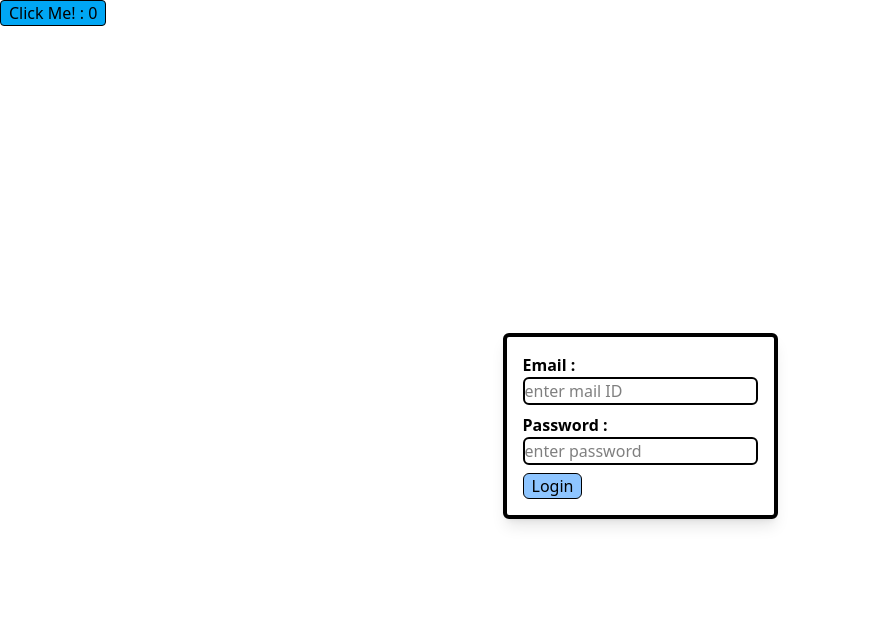
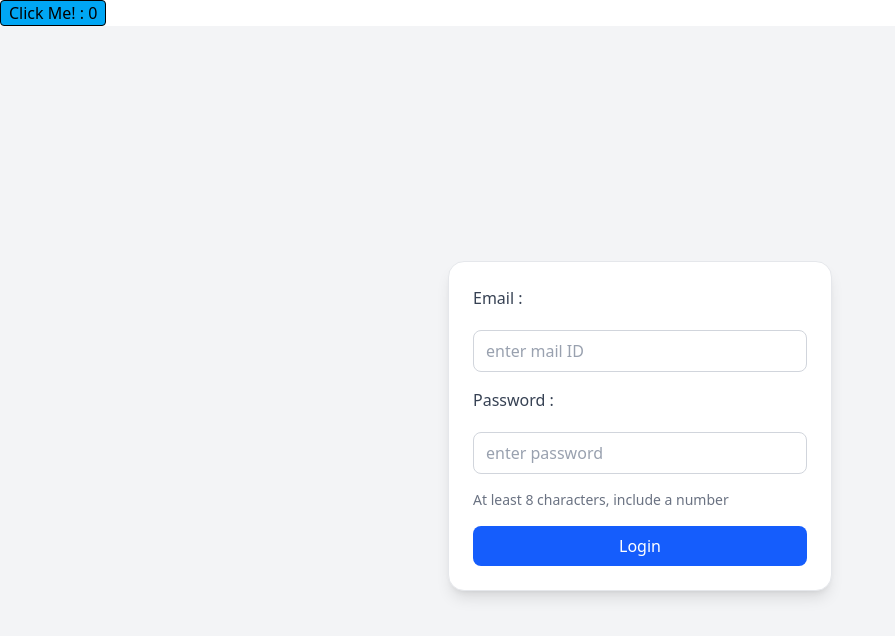
Before and after one commit to IZUMI-GIT/Cardinal, a React (Vite) app in the folder Frontend/: page /login in a window 1280 px wide. Shown: the top 636 px of the page, without its empty margins (0-895 px from the left). Built offline with nearby package versions, Linux system fonts and the light colour scheme.

Commit message:
login modal

```diff
--- a/Frontend/src/auth/LogInModal.tsx
+++ b/Frontend/src/auth/LogInModal.tsx
@@ -31,18 +31,15 @@ export function LogInModal () {
     }
 
     return (
-        <div className="h-screen flex items-center justify-center">
-            <div className="border-4 border-black-500 p-4 rounded-md leading-6 shadow-lg">
-                <form onSubmit={handleSubmit}>
-                    <label className="font-semibold">Email : </label>
-                    <br />
-                    <input className="border-2 border-black-2 rounded-md mb-2" type="email" name="email" value={email} onChange={(e) => setEmail(e.target.value)} placeholder="enter mail ID"/>
-                    <br />
-                    <label className="font-semibold">Password : </label>
-                    <br />
-                    <input className="border-2 border-black-2 rounded-md mb-2" type="password" name="password" value={password} min='8' onChange={(e) => setPassword(e.target.value)} placeholder="enter password" />
-                    <br />
-                    <button className="mx-auto border px-2 rounded-md bg-blue-300 hover:bg-blue-500" type="submit">Login</button>
+        <div className="min-h-screen bg-gray-100 flex items-center justify-center">
+            <div className="w-full max-w-sm bg-white border border-gray-200 p-6 rounded-2xl shadow-lg">
+                <form className="space-y-4" onSubmit={handleSubmit}>
+                    <label className="block text-md font-medium text-gray-700">Email : </label>
+                    <input className="mt-1 w-full rounded-lg border border-gray-300 px-3 py-2 text-gray-900 placeholder:text-gray-400 focus:outline-none focus:ring-2 focus:ring-blue-500 focus:border-blue-500" type="email" name="email" value={email} autoComplete="email" onChange={(e) => setEmail(e.target.value)} placeholder="enter mail ID"/>
+                    <label className="block text-md font-medium text-gray-700">Password : </label>
+                    <input className="mt-1 w-full rounded-lg border border-gray-300 px-3 py-2 text-gray-900 placeholder:text-gray-400 focus:outline-none focus:ring-2 focus:ring-blue-500 focus:border-blue-500" type="password" name="password" value={password} minLength={8} onChange={(e) => setPassword(e.target.value)} autoComplete="current-password" placeholder="enter password" />
+                    <p className="text-sm text-gray-500">At least 8 characters, include a number</p>
+                    <button className="w-full bg-blue-600 rounded-lg px-3 py-2 text-white font-medium hover:bg-blue-700 focus:outline-none focus:ring-2 focus:ring-blue-500 disabled:opacity-50 disabled:cursor-not-allowed" type="submit">Login</button>
                 </form>
             </div>
         </div>
```
